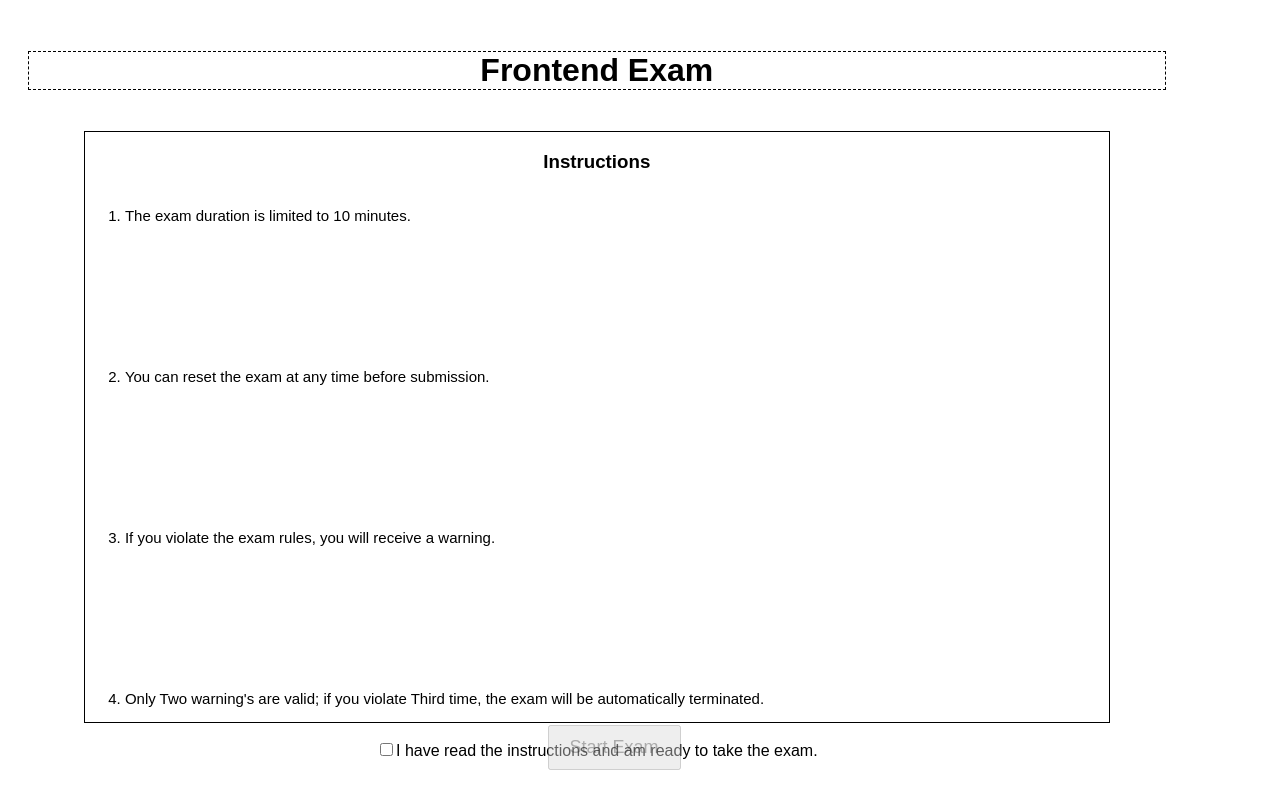
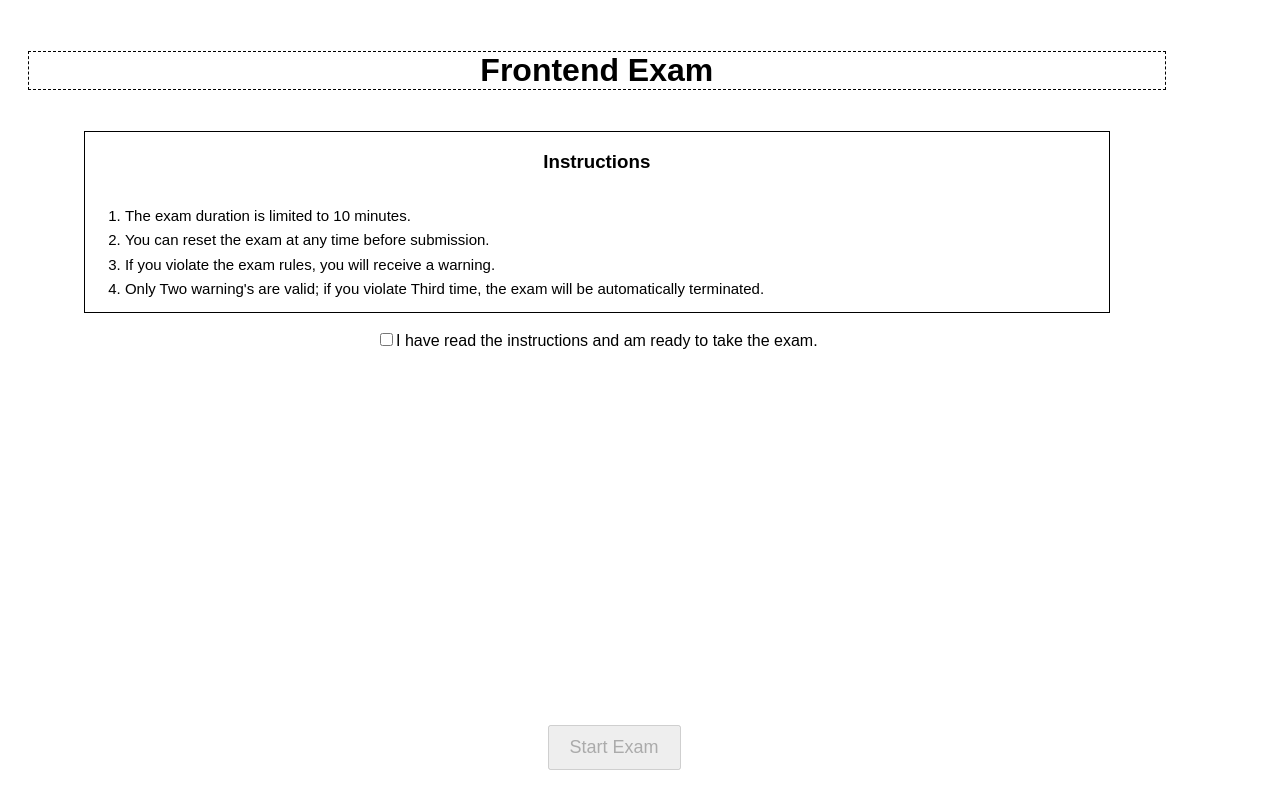
Before and after one commit to THARUN-KUMAR-GOULI/Exam-platform, a React (Create React App) app: page / in a window 1280 px wide. Built offline with nearby package versions, Linux system fonts and the light colour scheme.

Commit message:
Final Commit

```diff
--- a/src/App.css
+++ b/src/App.css
@@ -20,7 +20,7 @@
 
 .instructions {
   width: 90%;
-  height: max-content;
+  height: 180px;
   margin-top: 20px;
   position: relative;
   border: 1px solid black;
```
